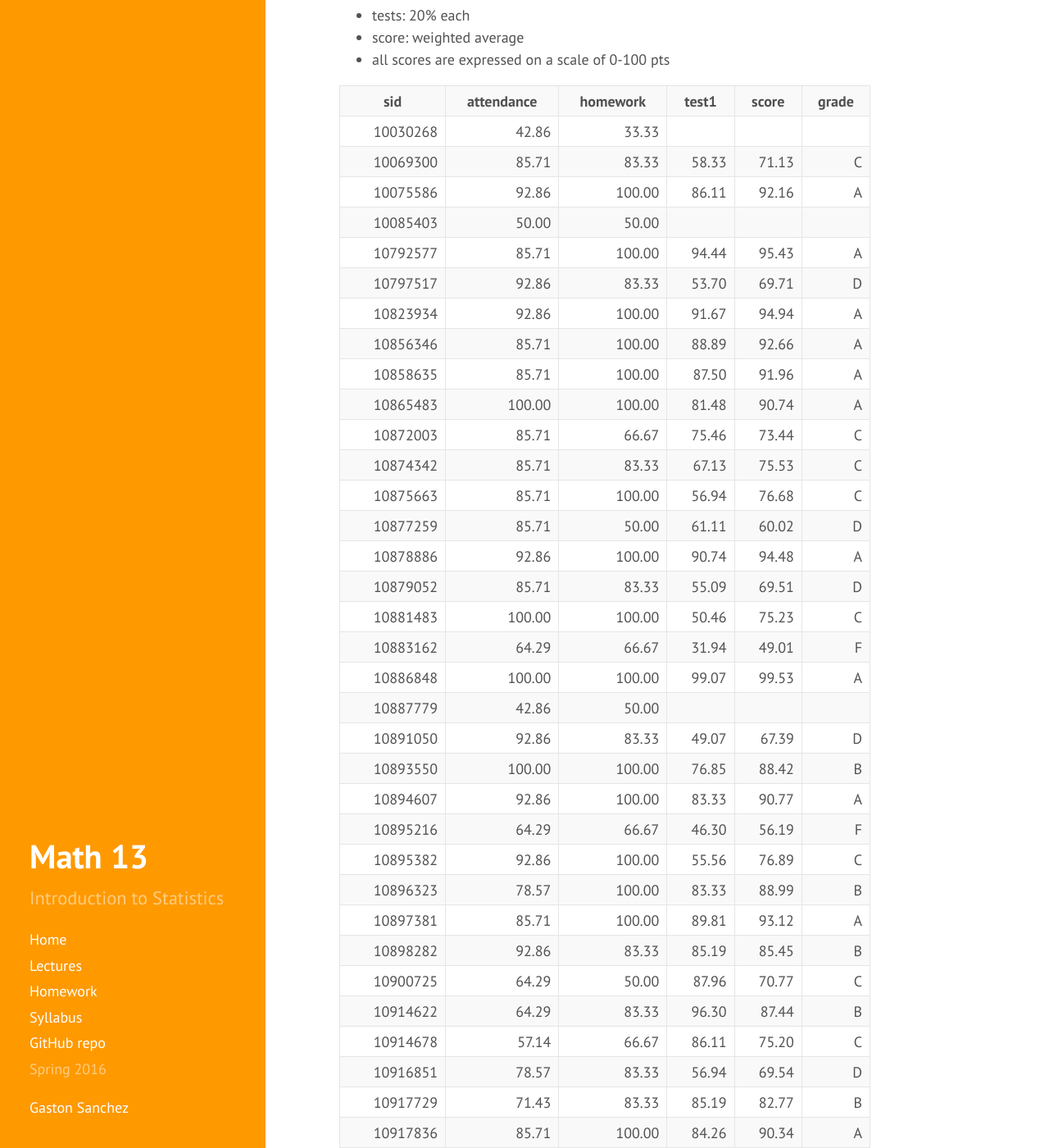
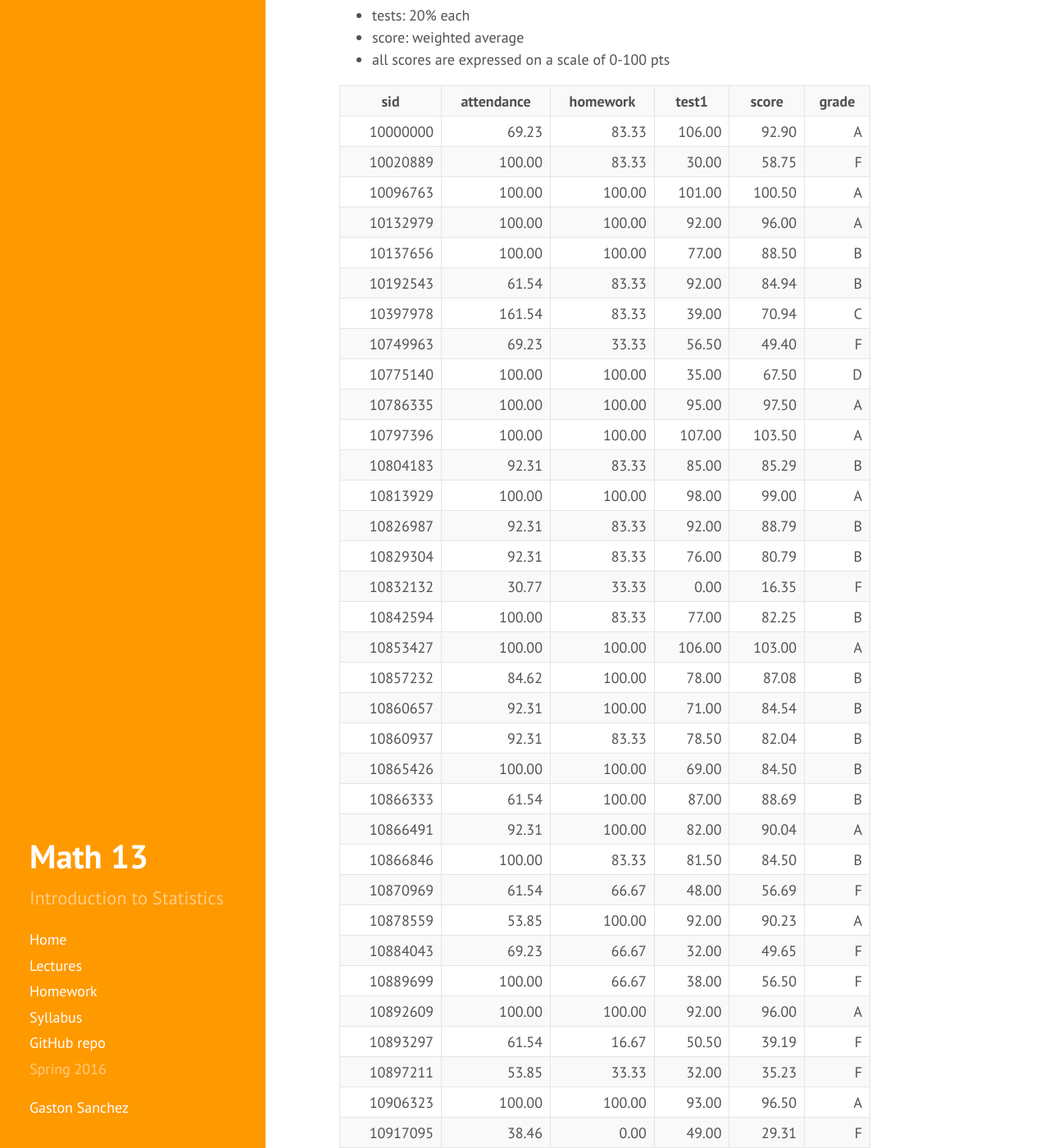
Before and after one commit to gastonstat/relic-math13, a Jekyll site: the page built from gradebook-hybrid.md, in a window 1280 px wide and 1400 px high, scrolled down 303 px. Shown: the whole window at 82% size. Built offline with Jekyll 4.4.1, drawn with Linux system fonts in a browser that asks for light colours; nearby versions of some CDN libraries; some of the changed text lies outside the part shown.

Commit message:
gradebook: update hybrid gbook spring break

```diff
--- a/gradebook-hybrid.md
+++ b/gradebook-hybrid.md
@@ -16,45 +16,48 @@ Grading Weights:
 - all scores are expressed on a scale of 0-100 pts
 
 <!-- html table generated in R 3.2.3 by xtable 1.8-2 package -->
-<!-- Thu Mar 17 08:58:08 2016 -->
+<!-- Mon Mar 21 12:47:31 2016 -->
 <table >
 <tr> <th> sid </th> <th> attendance </th> <th> homework </th> <th> test1 </th> <th> score </th> <th> grade </th>  </tr>
-  <tr> <td align="right"> 10030268 </td> <td align="right"> 42.86 </td> <td align="right"> 33.33 </td> <td align="right">  </td> <td align="right">  </td> <td align="right">  </td> </tr>
-  <tr> <td align="right"> 10069300 </td> <td align="right"> 85.71 </td> <td align="right"> 83.33 </td> <td align="right"> 58.33 </td> <td align="right"> 71.13 </td> <td align="right"> C </td> </tr>
-  <tr> <td align="right"> 10075586 </td> <td align="right"> 92.86 </td> <td align="right"> 100.00 </td> <td align="right"> 86.11 </td> <td align="right"> 92.16 </td> <td align="right"> A </td> </tr>
-  <tr> <td align="right"> 10085403 </td> <td align="right"> 50.00 </td> <td align="right"> 50.00 </td> <td align="right">  </td> <td align="right">  </td> <td align="right">  </td> </tr>
-  <tr> <td align="right"> 10792577 </td> <td align="right"> 85.71 </td> <td align="right"> 100.00 </td> <td align="right"> 94.44 </td> <td align="right"> 95.43 </td> <td align="right"> A </td> </tr>
-  <tr> <td align="right"> 10797517 </td> <td align="right"> 92.86 </td> <td align="right"> 83.33 </td> <td align="right"> 53.70 </td> <td align="right"> 69.71 </td> <td align="right"> D </td> </tr>
-  <tr> <td align="right"> 10823934 </td> <td align="right"> 92.86 </td> <td align="right"> 100.00 </td> <td align="right"> 91.67 </td> <td align="right"> 94.94 </td> <td align="right"> A </td> </tr>
-  <tr> <td align="right"> 10856346 </td> <td align="right"> 85.71 </td> <td align="right"> 100.00 </td> <td align="right"> 88.89 </td> <td align="right"> 92.66 </td> <td align="right"> A </td> </tr>
-  <tr> <td align="right"> 10858635 </td> <td align="right"> 85.71 </td> <td align="right"> 100.00 </td> <td align="right"> 87.50 </td> <td align="right"> 91.96 </td> <td align="right"> A </td> </tr>
-  <tr> <td align="right"> 10865483 </td> <td align="right"> 100.00 </td> <td align="right"> 100.00 </td> <td align="right"> 81.48 </td> <td align="right"> 90.74 </td> <td align="right"> A </td> </tr>
-  <tr> <td align="right"> 10872003 </td> <td align="right"> 85.71 </td> <td align="right"> 66.67 </td> <td align="right"> 75.46 </td> <td align="right"> 73.44 </td> <td align="right"> C </td> </tr>
-  <tr> <td align="right"> 10874342 </td> <td align="right"> 85.71 </td> <td align="right"> 83.33 </td> <td align="right"> 67.13 </td> <td align="right"> 75.53 </td> <td align="right"> C </td> </tr>
-  <tr> <td align="right"> 10875663 </td> <td align="right"> 85.71 </td> <td align="right"> 100.00 </td> <td align="right"> 56.94 </td> <td align="right"> 76.68 </td> <td align="right"> C </td> </tr>
-  <tr> <td align="right"> 10877259 </td> <td align="right"> 85.71 </td> <td align="right"> 50.00 </td> <td align="right"> 61.11 </td> <td align="right"> 60.02 </td> <td align="right"> D </td> </tr>
-  <tr> <td align="right"> 10878886 </td> <td align="right"> 92.86 </td> <td align="right"> 100.00 </td> <td align="right"> 90.74 </td> <td align="right"> 94.48 </td> <td align="right"> A </td> </tr>
-  <tr> <td align="right"> 10879052 </td> <td align="right"> 85.71 </td> <td align="right"> 83.33 </td> <td align="right"> 55.09 </td> <td align="right"> 69.51 </td> <td align="right"> D </td> </tr>
-  <tr> <td align="right"> 10881483 </td> <td align="right"> 100.00 </td> <td align="right"> 100.00 </td> <td align="right"> 50.46 </td> <td align="right"> 75.23 </td> <td align="right"> C </td> </tr>
-  <tr> <td align="right"> 10883162 </td> <td align="right"> 64.29 </td> <td align="right"> 66.67 </td> <td align="right"> 31.94 </td> <td align="right"> 49.01 </td> <td align="right"> F </td> </tr>
-  <tr> <td align="right"> 10886848 </td> <td align="right"> 100.00 </td> <td align="right"> 100.00 </td> <td align="right"> 99.07 </td> <td align="right"> 99.53 </td> <td align="right"> A </td> </tr>
-  <tr> <td align="right"> 10887779 </td> <td align="right"> 42.86 </td> <td align="right"> 50.00 </td> <td align="right">  </td> <td align="right">  </td> <td align="right">  </td> </tr>
-  <tr> <td align="right"> 10891050 </td> <td align="right"> 92.86 </td> <td align="right"> 83.33 </td> <td align="right"> 49.07 </td> <td align="right"> 67.39 </td> <td align="right"> D </td> </tr>
-  <tr> <td align="right"> 10893550 </td> <td align="right"> 100.00 </td> <td align="right"> 100.00 </td> <td align="right"> 76.85 </td> <td align="right"> 88.42 </td> <td align="right"> B </td> </tr>
-  <tr> <td align="right"> 10894607 </td> <td align="right"> 92.86 </td> <td align="right"> 100.00 </td> <td align="right"> 83.33 </td> <td align="right"> 90.77 </td> <td align="right"> A </td> </tr>
-  <tr> <td align="right"> 10895216 </td> <td align="right"> 64.29 </td> <td align="right"> 66.67 </td> <td align="right"> 46.30 </td> <td align="right"> 56.19 </td> <td align="right"> F </td> </tr>
-  <tr> <td align="right"> 10895382 </td> <td align="right"> 92.86 </td> <td align="right"> 100.00 </td> <td align="right"> 55.56 </td> <td align="right"> 76.89 </td> <td align="right"> C </td> </tr>
-  <tr> <td align="right"> 10896323 </td> <td align="right"> 78.57 </td> <td align="right"> 100.00 </td> <td align="right"> 83.33 </td> <td align="right"> 88.99 </td> <td align="right"> B </td> </tr>
-  <tr> <td align="right"> 10897381 </td> <td align="right"> 85.71 </td> <td align="right"> 100.00 </td> <td align="right"> 89.81 </td> <td align="right"> 93.12 </td> <td align="right"> A </td> </tr>
-  <tr> <td align="right"> 10898282 </td> <td align="right"> 92.86 </td> <td align="right"> 83.33 </td> <td align="right"> 85.19 </td> <td align="right"> 85.45 </td> <td align="right"> B </td> </tr>
-  <tr> <td align="right"> 10900725 </td> <td align="right"> 64.29 </td> <td align="right"> 50.00 </td> <td align="right"> 87.96 </td> <td align="right"> 70.77 </td> <td align="right"> C </td> </tr>
-  <tr> <td align="right"> 10914622 </td> <td align="right"> 64.29 </td> <td align="right"> 83.33 </td> <td align="right"> 96.30 </td> <td align="right"> 87.44 </td> <td align="right"> B </td> </tr>
-  <tr> <td align="right"> 10914678 </td> <td align="right"> 57.14 </td> <td align="right"> 66.67 </td> <td align="right"> 86.11 </td> <td align="right"> 75.20 </td> <td align="right"> C </td> </tr>
-  <tr> <td align="right"> 10916851 </td> <td align="right"> 78.57 </td> <td align="right"> 83.33 </td> <td align="right"> 56.94 </td> <td align="right"> 69.54 </td> <td align="right"> D </td> </tr>
-  <tr> <td align="right"> 10917729 </td> <td align="right"> 71.43 </td> <td align="right"> 83.33 </td> <td align="right"> 85.19 </td> <td align="right"> 82.77 </td> <td align="right"> B </td> </tr>
-  <tr> <td align="right"> 10917836 </td> <td align="right"> 85.71 </td> <td align="right"> 100.00 </td> <td align="right"> 84.26 </td> <td align="right"> 90.34 </td> <td align="right"> A </td> </tr>
-  <tr> <td align="right"> 10931127 </td> <td align="right"> 78.57 </td> <td align="right"> 83.33 </td> <td align="right"> 62.04 </td> <td align="right"> 72.09 </td> <td align="right"> C </td> </tr>
-  <tr> <td align="right"> 10933952 </td> <td align="right"> 85.71 </td> <td align="right"> 100.00 </td> <td align="right"> 92.59 </td> <td align="right"> 94.51 </td> <td align="right"> A </td> </tr>
-  <tr> <td align="right"> 10934087 </td> <td align="right"> 100.00 </td> <td align="right"> 100.00 </td> <td align="right"> 91.67 </td> <td align="right"> 95.83 </td> <td align="right"> A </td> </tr>
-  <tr> <td align="right"> 10934356 </td> <td align="right"> 100.00 </td> <td align="right"> 100.00 </td> <td align="right"> 88.43 </td> <td align="right"> 94.22 </td> <td align="right"> A </td> </tr>
+  <tr> <td align="right"> 10000000 </td> <td align="right"> 69.23 </td> <td align="right"> 83.33 </td> <td align="right"> 106.00 </td> <td align="right"> 92.90 </td> <td align="right"> A </td> </tr>
+  <tr> <td align="right"> 10020889 </td> <td align="right"> 100.00 </td> <td align="right"> 83.33 </td> <td align="right"> 30.00 </td> <td align="right"> 58.75 </td> <td align="right"> F </td> </tr>
+  <tr> <td align="right"> 10096763 </td> <td align="right"> 100.00 </td> <td align="right"> 100.00 </td> <td align="right"> 101.00 </td> <td align="right"> 100.50 </td> <td align="right"> A </td> </tr>
+  <tr> <td align="right"> 10132979 </td> <td align="right"> 100.00 </td> <td align="right"> 100.00 </td> <td align="right"> 92.00 </td> <td align="right"> 96.00 </td> <td align="right"> A </td> </tr>
+  <tr> <td align="right"> 10137656 </td> <td align="right"> 100.00 </td> <td align="right"> 100.00 </td> <td align="right"> 77.00 </td> <td align="right"> 88.50 </td> <td align="right"> B </td> </tr>
+  <tr> <td align="right"> 10192543 </td> <td align="right"> 61.54 </td> <td align="right"> 83.33 </td> <td align="right"> 92.00 </td> <td align="right"> 84.94 </td> <td align="right"> B </td> </tr>
+  <tr> <td align="right"> 10397978 </td> <td align="right"> 161.54 </td> <td align="right"> 83.33 </td> <td align="right"> 39.00 </td> <td align="right"> 70.94 </td> <td align="right"> C </td> </tr>
+  <tr> <td align="right"> 10749963 </td> <td align="right"> 69.23 </td> <td align="right"> 33.33 </td> <td align="right"> 56.50 </td> <td align="right"> 49.40 </td> <td align="right"> F </td> </tr>
+  <tr> <td align="right"> 10775140 </td> <td align="right"> 100.00 </td> <td align="right"> 100.00 </td> <td align="right"> 35.00 </td> <td align="right"> 67.50 </td> <td align="right"> D </td> </tr>
+  <tr> <td align="right"> 10786335 </td> <td align="right"> 100.00 </td> <td align="right"> 100.00 </td> <td align="right"> 95.00 </td> <td align="right"> 97.50 </td> <td align="right"> A </td> </tr>
+  <tr> <td align="right"> 10797396 </td> <td align="right"> 100.00 </td> <td align="right"> 100.00 </td> <td align="right"> 107.00 </td> <td align="right"> 103.50 </td> <td align="right"> A </td> </tr>
+  <tr> <td align="right"> 10804183 </td> <td align="right"> 92.31 </td> <td align="right"> 83.33 </td> <td align="right"> 85.00 </td> <td align="right"> 85.29 </td> <td align="right"> B </td> </tr>
+  <tr> <td align="right"> 10813929 </td> <td align="right"> 100.00 </td> <td align="right"> 100.00 </td> <td align="right"> 98.00 </td> <td align="right"> 99.00 </td> <td align="right"> A </td> </tr>
+  <tr> <td align="right"> 10826987 </td> <td align="right"> 92.31 </td> <td align="right"> 83.33 </td> <td align="right"> 92.00 </td> <td align="right"> 88.79 </td> <td align="right"> B </td> </tr>
+  <tr> <td align="right"> 10829304 </td> <td align="right"> 92.31 </td> <td align="right"> 83.33 </td> <td align="right"> 76.00 </td> <td align="right"> 80.79 </td> <td align="right"> B </td> </tr>
+  <tr> <td align="right"> 10832132 </td> <td align="right"> 30.77 </td> <td align="right"> 33.33 </td> <td align="right"> 0.00 </td> <td align="right"> 16.35 </td> <td align="right"> F </td> </tr>
+  <tr> <td align="right"> 10842594 </td> <td align="right"> 100.00 </td> <td align="right"> 83.33 </td> <td align="right"> 77.00 </td> <td align="right"> 82.25 </td> <td align="right"> B </td> </tr>
+  <tr> <td align="right"> 10853427 </td> <td align="right"> 100.00 </td> <td align="right"> 100.00 </td> <td align="right"> 106.00 </td> <td align="right"> 103.00 </td> <td align="right"> A </td> </tr>
+  <tr> <td align="right"> 10857232 </td> <td align="right"> 84.62 </td> <td align="right"> 100.00 </td> <td align="right"> 78.00 </td> <td align="right"> 87.08 </td> <td align="right"> B </td> </tr>
+  <tr> <td align="right"> 10860657 </td> <td align="right"> 92.31 </td> <td align="right"> 100.00 </td> <td align="right"> 71.00 </td> <td align="right"> 84.54 </td> <td align="right"> B </td> </tr>
+  <tr> <td align="right"> 10860937 </td> <td align="right"> 92.31 </td> <td align="right"> 83.33 </td> <td align="right"> 78.50 </td> <td align="right"> 82.04 </td> <td align="right"> B </td> </tr>
+  <tr> <td align="right"> 10865426 </td> <td align="right"> 100.00 </td> <td align="right"> 100.00 </td> <td align="right"> 69.00 </td> <td align="right"> 84.50 </td> <td align="right"> B </td> </tr>
+  <tr> <td align="right"> 10866333 </td> <td align="right"> 61.54 </td> <td align="right"> 100.00 </td> <td align="right"> 87.00 </td> <td align="right"> 88.69 </td> <td align="right"> B </td> </tr>
+  <tr> <td align="right"> 10866491 </td> <td align="right"> 92.31 </td> <td align="right"> 100.00 </td> <td align="right"> 82.00 </td> <td align="right"> 90.04 </td> <td align="right"> A </td> </tr>
+  <tr> <td align="right"> 10866846 </td> <td align="right"> 100.00 </td> <td align="right"> 83.33 </td> <td align="right"> 81.50 </td> <td align="right"> 84.50 </td> <td align="right"> B </td> </tr>
+  <tr> <td align="right"> 10870969 </td> <td align="right"> 61.54 </td> <td align="right"> 66.67 </td> <td align="right"> 48.00 </td> <td align="right"> 56.69 </td> <td align="right"> F </td> </tr>
+  <tr> <td align="right"> 10878559 </td> <td align="right"> 53.85 </td> <td align="right"> 100.00 </td> <td align="right"> 92.00 </td> <td align="right"> 90.23 </td> <td align="right"> A </td> </tr>
+  <tr> <td align="right"> 10884043 </td> <td align="right"> 69.23 </td> <td align="right"> 66.67 </td> <td align="right"> 32.00 </td> <td align="right"> 49.65 </td> <td align="right"> F </td> </tr>
+  <tr> <td align="right"> 10889699 </td> <td align="right"> 100.00 </td> <td align="right"> 66.67 </td> <td align="right"> 38.00 </td> <td align="right"> 56.50 </td> <td align="right"> F </td> </tr>
+  <tr> <td align="right"> 10892609 </td> <td align="right"> 100.00 </td> <td align="right"> 100.00 </td> <td align="right"> 92.00 </td> <td align="right"> 96.00 </td> <td align="right"> A </td> </tr>
+  <tr> <td align="right"> 10893297 </td> <td align="right"> 61.54 </td> <td align="right"> 16.67 </td> <td align="right"> 50.50 </td> <td align="right"> 39.19 </td> <td align="right"> F </td> </tr>
+  <tr> <td align="right"> 10897211 </td> <td align="right"> 53.85 </td> <td align="right"> 33.33 </td> <td align="right"> 32.00 </td> <td align="right"> 35.23 </td> <td align="right"> F </td> </tr>
+  <tr> <td align="right"> 10906323 </td> <td align="right"> 100.00 </td> <td align="right"> 100.00 </td> <td align="right"> 93.00 </td> <td align="right"> 96.50 </td> <td align="right"> A </td> </tr>
+  <tr> <td align="right"> 10917095 </td> <td align="right"> 38.46 </td> <td align="right"> 0.00 </td> <td align="right"> 49.00 </td> <td align="right"> 29.31 </td> <td align="right"> F </td> </tr>
+  <tr> <td align="right"> 10918013 </td> <td align="right"> 84.62 </td> <td align="right"> 83.33 </td> <td align="right"> 97.00 </td> <td align="right"> 90.33 </td> <td align="right"> A </td> </tr>
+  <tr> <td align="right"> 10929981 </td> <td align="right"> 84.62 </td> <td align="right"> 100.00 </td> <td align="right"> 74.00 </td> <td align="right"> 85.08 </td> <td align="right"> B </td> </tr>
+  <tr> <td align="right"> 10930498 </td> <td align="right"> 92.31 </td> <td align="right"> 66.67 </td> <td align="right"> 98.00 </td> <td align="right"> 85.54 </td> <td align="right"> B </td> </tr>
+  <tr> <td align="right"> 10930840 </td> <td align="right"> 84.62 </td> <td align="right"> 50.00 </td> <td align="right"> 85.30 </td> <td align="right"> 71.98 </td> <td align="right"> C </td> </tr>
+  <tr> <td align="right"> 10931692 </td> <td align="right"> 69.23 </td> <td align="right"> 16.67 </td> <td align="right"> 37.00 </td> <td align="right"> 33.40 </td> <td align="right"> F </td> </tr>
+  <tr> <td align="right"> 10933777 </td> <td align="right"> 92.31 </td> <td align="right"> 100.00 </td> <td align="right"> 100.00 </td> <td align="right"> 99.04 </td> <td align="right"> A </td> </tr>
+  <tr> <td align="right"> 10935291 </td> <td align="right"> 100.00 </td> <td align="right"> 100.00 </td> <td align="right"> 102.00 </td> <td align="right"> 101.00 </td> <td align="right"> A </td> </tr>
    </table>
```
